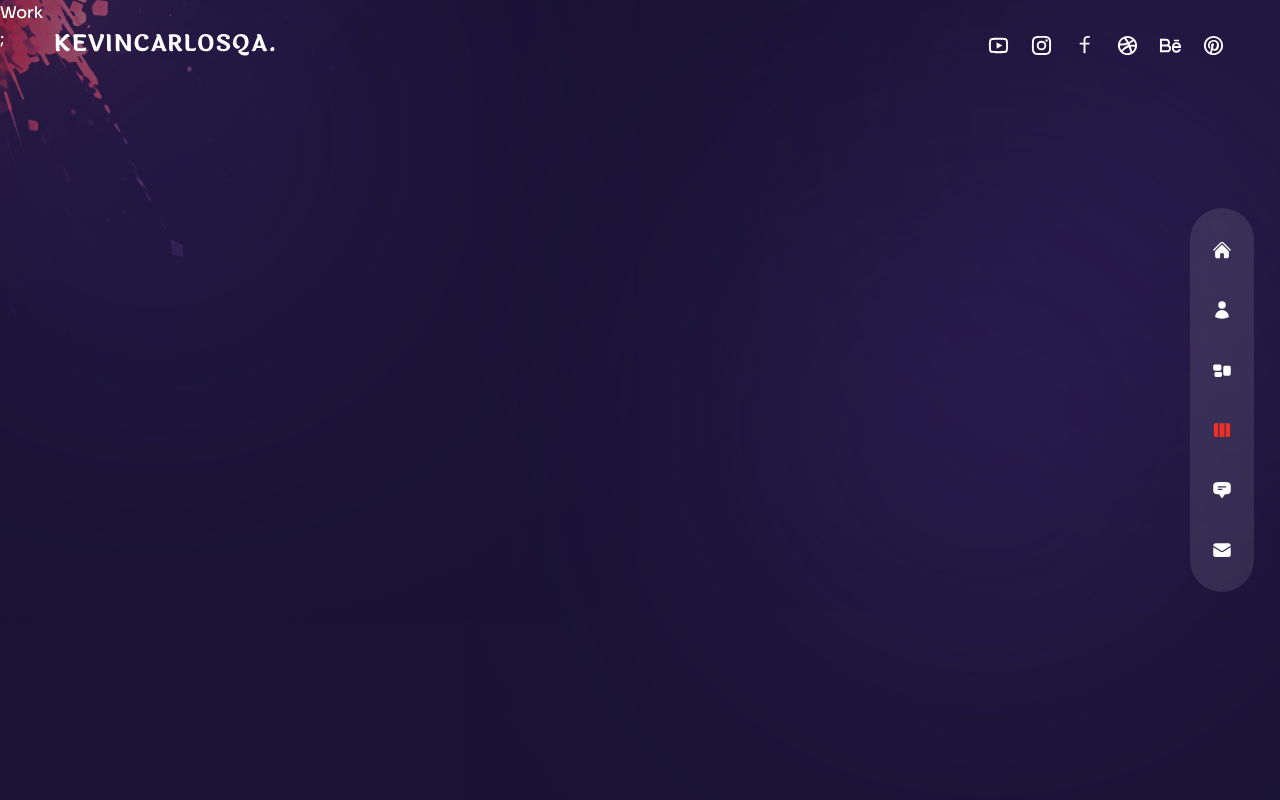
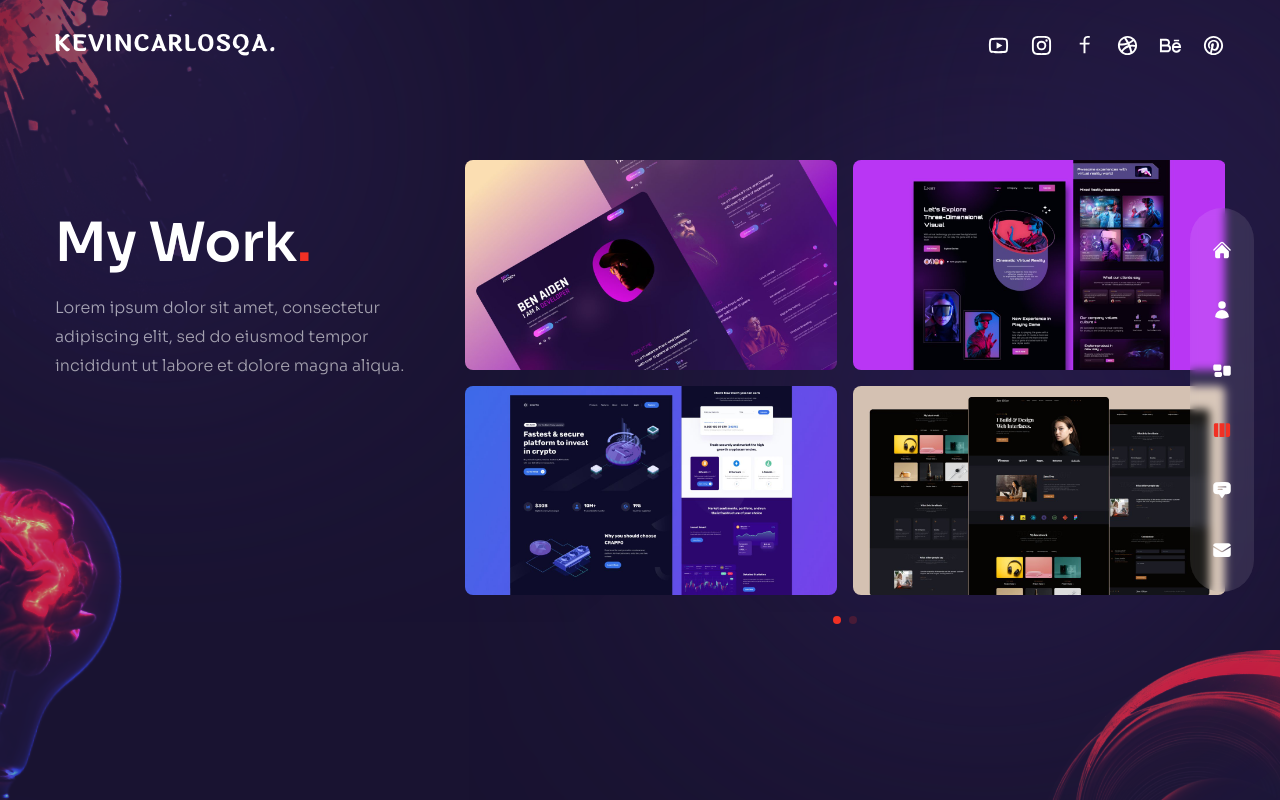
Before and after one commit to Kevincarlosqa/Portfolio, a Next.js app: page /work in a window 1280 px wide. Built offline with nearby package versions, Linux system fonts and the light colour scheme.

Commit message:
chore: Work Section

```diff
--- a/pages/work/index.js
+++ b/pages/work/index.js
@@ -1,5 +1,55 @@
+// components
+import WorkSlider from "../../components/WorkSlider";
+import Bulb from "../../components/Bulb";
+import Circles from "../../components/Circles";
+
+// framer motion
+import { motion } from "framer-motion";
+import { fadeIn } from "../../variants";
+
 const Work = () => {
-  return <div>Work</div>;
+  return (
+    <div className="h-full bg-primary/10 py-36 flex items-center">
+      <Circles />
+      <div className="container mx-auto">
+        <div className="flex flex-col xl:flex-row gap-x-8">
+          {/* text */}
+          <div className="text-center flex xl:w-[30vw] flex-col lg:text-left mb-4 xl:mb-0">
+            <motion.h2
+              variants={fadeIn("up", 0.2)}
+              initial="hidden"
+              animate="show"
+              exit="hidden"
+              className="h2 xl:mt-12"
+            >
+              My Work<span className="text-accent">.</span>
+            </motion.h2>
+            <motion.p
+              variants={fadeIn("up", 0.4)}
+              initial="hidden"
+              animate="show"
+              exit="hidden"
+              className="mb-4 max-w-[400px] mx-auto lg:mx-0"
+            >
+              Lorem ipsum dolor sit amet, consectetur adipiscing elit, sed do
+              eiusmod tempor incididunt ut labore et dolore magna aliqua.{" "}
+            </motion.p>
+          </div>
+          <motion.div
+            variants={fadeIn("down", 0.6)}
+            initial="hidden"
+            animate="show"
+            exit="hidden"
+            className="'w-full xl:max-w-[65%]"
+          >
+            {/* slider */}
+            <WorkSlider />
+          </motion.div>
+        </div>
+      </div>
+      <Bulb />
+    </div>
+  );
 };
 
 export default Work;
```
